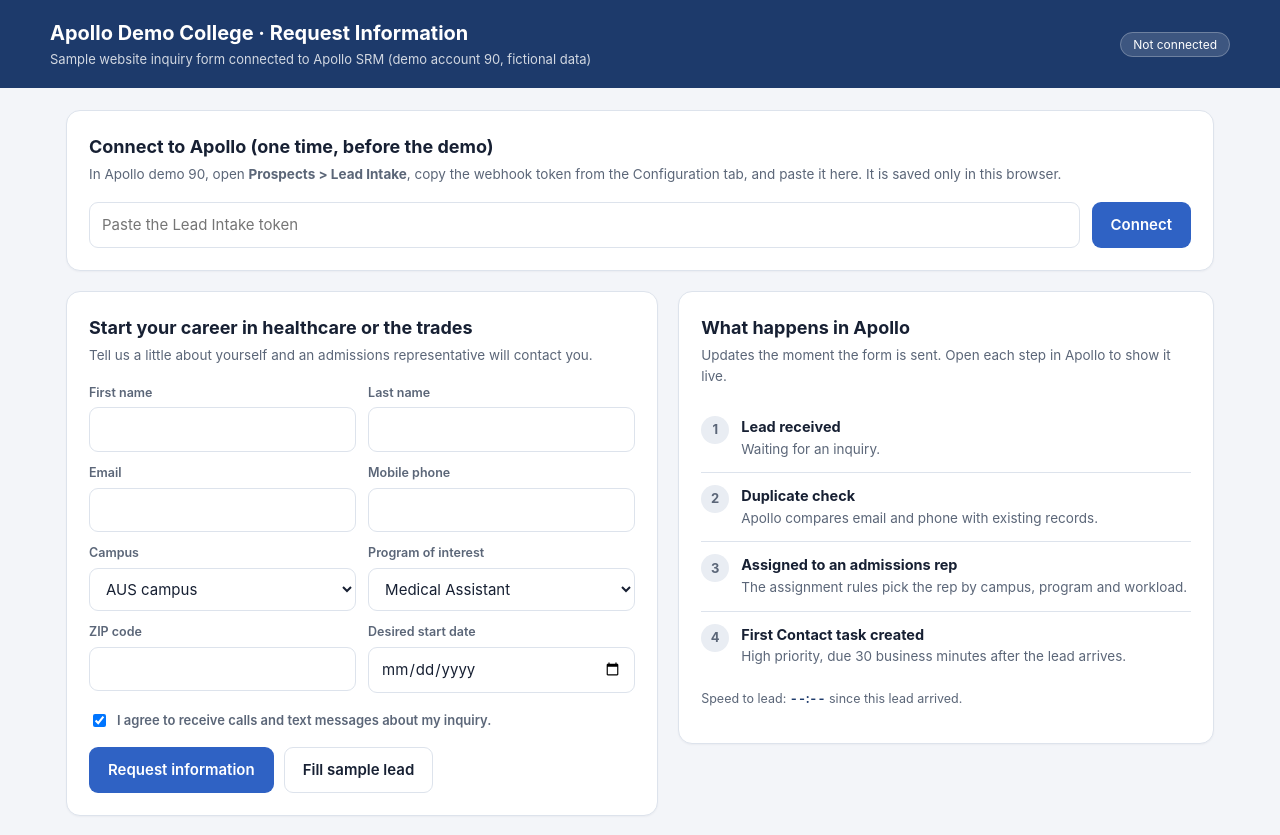
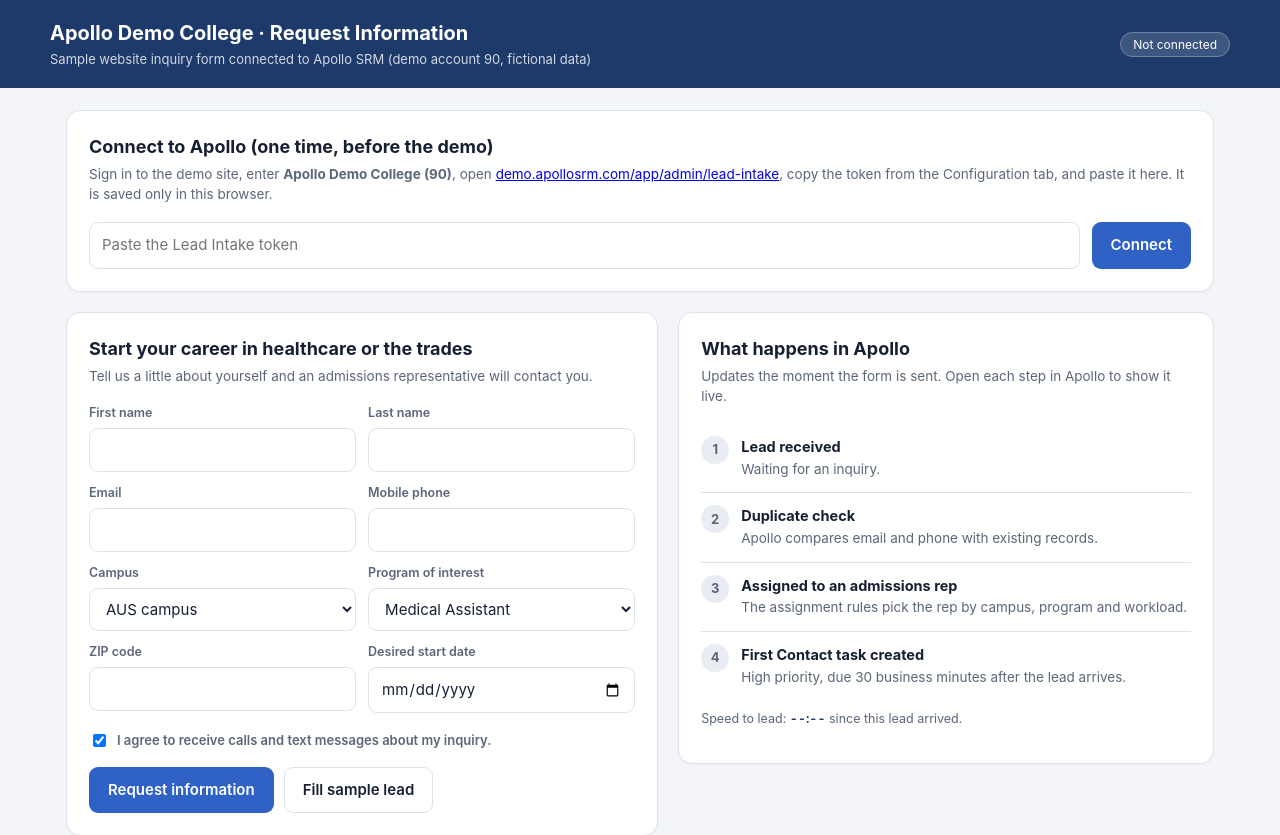
Before and after one commit to carlosarm18/apollo-demo-inquiry-form, a plain HTML site: page index.html in a window 1280 px wide. Shown: the top 835 px of the page. Drawn offline with Linux system fonts and the light colour scheme.

Commit message:
Fix where to find the Lead Intake token
Co-Authored-By: Claude Opus 5.5 <noreply@anthropic.com>

```diff
--- a/index.html
+++ b/index.html
@@ -84,7 +84,7 @@ code{font:12.5px Menlo,Consolas,monospace;background:#f1f4f8;padding:1px 5px;bor
 <main>
   <div class="card" id="connect" style="margin-bottom:20px;display:none">
     <h2>Connect to Apollo (one time, before the demo)</h2>
-    <p class="sub">In Apollo demo 90, open <b>Prospects &gt; Lead Intake</b>, copy the webhook token from the Configuration tab, and paste it here. It is saved only in this browser.</p>
+    <p class="sub">Sign in to the demo site, enter <b>Apollo Demo College (90)</b>, open <a href="https://demo.apollosrm.com/app/admin/lead-intake" target="_blank" rel="noopener">demo.apollosrm.com/app/admin/lead-intake</a>, copy the token from the Configuration tab, and paste it here. It is saved only in this browser.</p>
     <div class="row" style="grid-template-columns:1fr auto">
       <input id="tokenInput" type="password" placeholder="Paste the Lead Intake token">
       <button class="primary" id="saveToken" type="button">Connect</button>
@@ -221,7 +221,7 @@ code{font:12.5px Menlo,Consolas,monospace;background:#f1f4f8;padding:1px 5px;bor
 <script>
 // ---- Connection (demo account 90 only). Keep this file private; regenerate the token in Apollo after the demo.
 const WEBHOOK_URL = 'https://demo.apollosrm.com/apollosrm-yii2/apileadintake/webhook';
-// The token is NOT stored in this file. Paste it once (Prospects > Lead Intake > Configuration in Apollo); it is kept
+// The token is NOT stored in this file. Paste it once (demo site, account 90, /app/admin/lead-intake); it is kept
 // only in this browser's local storage. Clear it with the Disconnect link.
 const APOLLO = 'https://demo.apollosrm.com/app/admin';
 const KEY = 'apolloDemoLeadIntakeToken';
```
